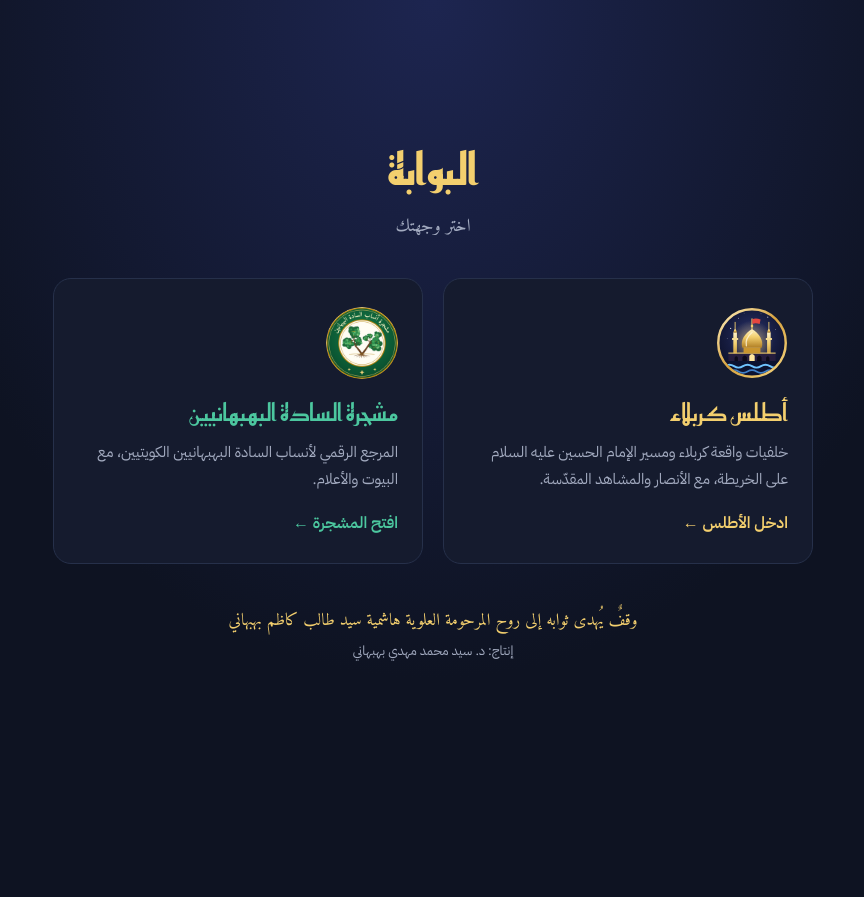
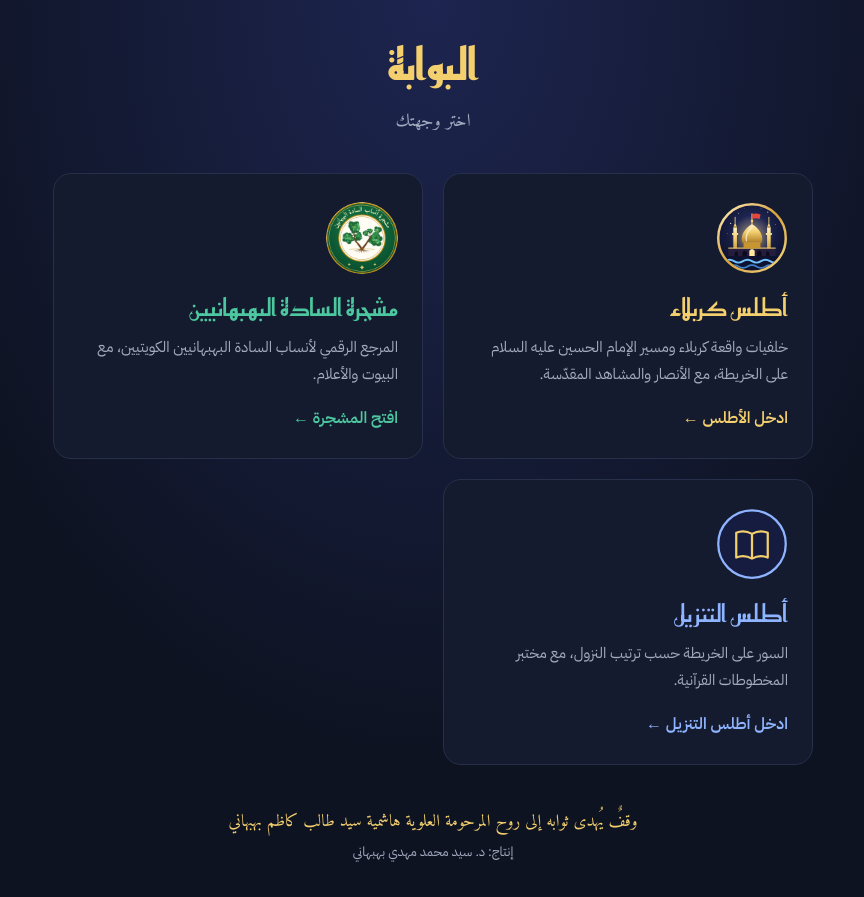
Before and after one commit to smbehbehani-max/AlQuran, a plain HTML site: page karbala/index.html in a window 1280 px wide. Shown: the whole page, without its empty margins (207-1071 px from the left). Before the commit the page ends 800 px from the top, so only its background shows below. Drawn offline with Linux system fonts and the light colour scheme.

Commit message:
Link Quran atlas and Karbala portal to each other
Co-Authored-By: Claude Opus 5.5 <noreply@anthropic.com>
Claude-Session: https://claude.ai/code/session_01LrAaUJitqQB6L8rXCqkeTS

```diff
--- a/karbala/index.html
+++ b/karbala/index.html
@@ -47,6 +47,12 @@ footer{margin-top:40px;color:var(--muted);font-size:13px;text-align:center;line-
     <p>المرجع الرقمي لأنساب السادة البهبهانيين الكويتيين، مع البيوت والأعلام.</p>
     <span class="go">افتح المشجرة ←</span>
   </a>
+  <a class="card" href="../" style="--accent:#8fb4ff">
+    <div class="icon"><svg class="lg" width="72" height="72" viewBox="0 0 64 64" aria-hidden="true"><circle cx="32" cy="32" r="30" fill="#161c40" stroke="#8fb4ff" stroke-width="2"/><path d="M18 22q7-3 14 1q7-4 14-1v22q-7-3-14 1q-7-4-14-1z M32 23v22" fill="none" stroke="#f3cf6e" stroke-width="2" stroke-linejoin="round"/></svg></div>
+    <h2>أطلس التنزيل</h2>
+    <p>السور على الخريطة حسب ترتيب النزول، مع مختبر المخطوطات القرآنية.</p>
+    <span class="go">ادخل أطلس التنزيل ←</span>
+  </a>
 </div>
 <footer><span class="waqf">وقفٌ يُهدى ثوابه إلى روح المرحومة العلوية هاشمية سيد طالب كاظم بهبهاني</span>إنتاج: د. سيد محمد مهدي بهبهاني</footer>
 </body>
```
Also changed, not shown: index.html (+1 -0 lines).
